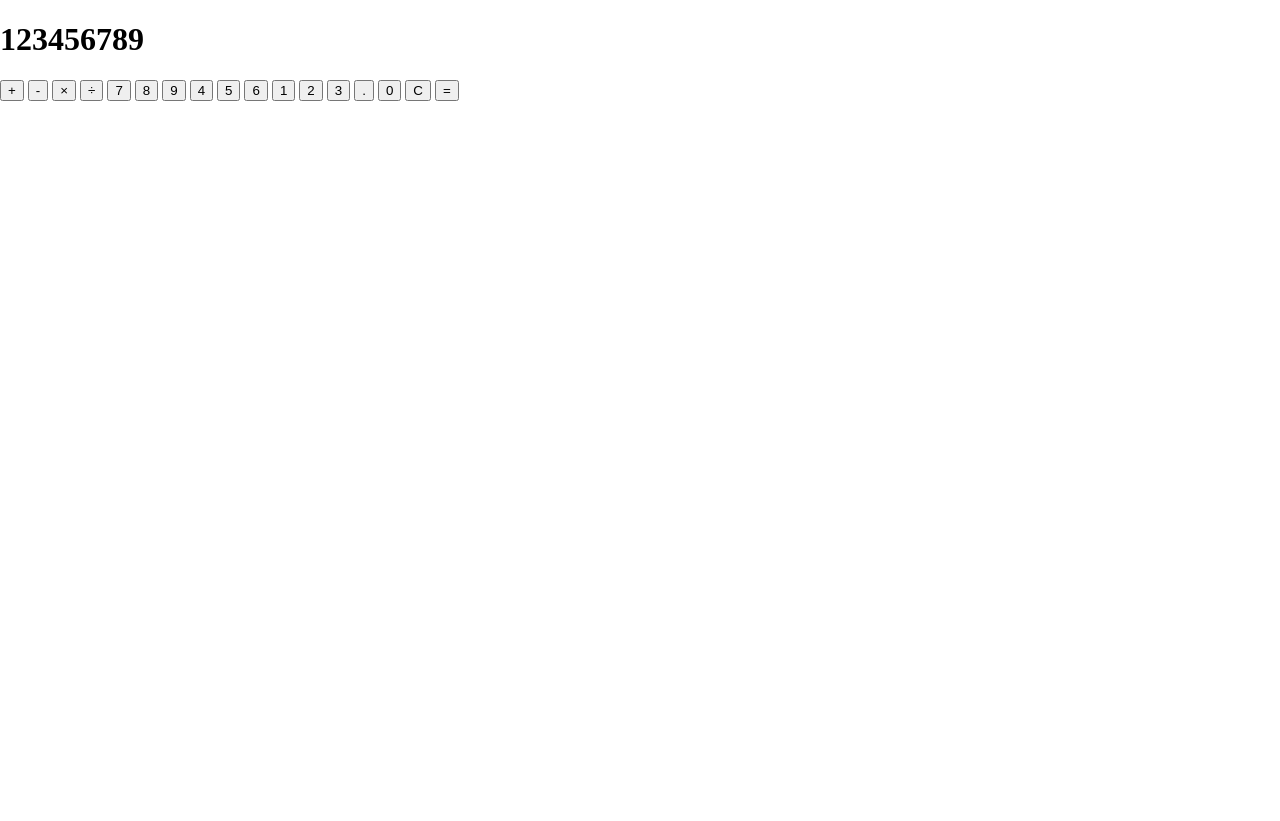
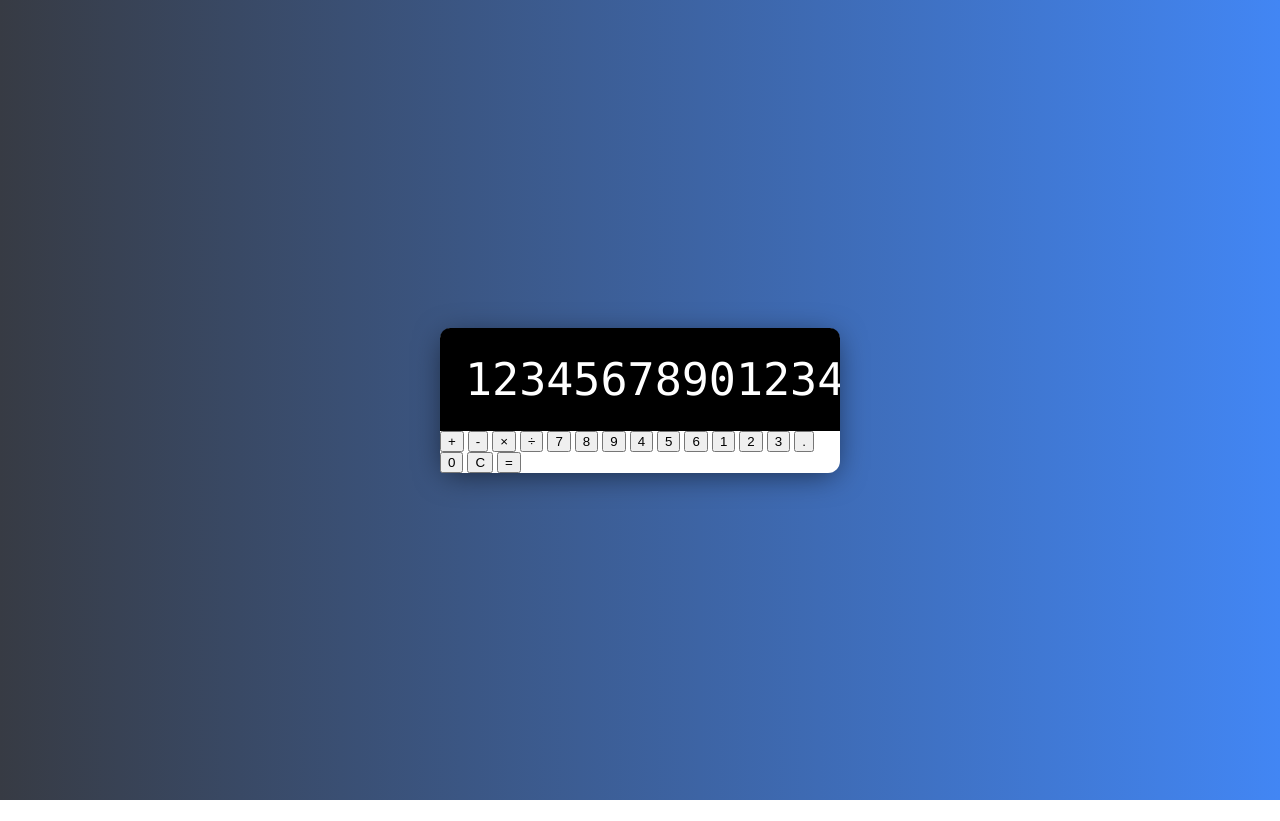
Before and after one commit to AnjaSiewert/calculator, a plain HTML site: page index.html in a window 1280 px wide. After the commit the page ends 800 px from the top, so only its background shows below. Drawn offline with Linux system fonts and the light colour scheme.

Commit message:
add styling for calculator

```diff
--- a/index.html
+++ b/index.html
@@ -11,7 +11,7 @@
     <div class="calculator">
         <!-- Display -->
         <div class="calculator-display">
-            <h1>123456789</h1>
+            <h1>1234567890123456789048385934857</h1>
         </div>
         <!-- Buttons -->
         <div class="calculator-buttons">
--- a/styles.css
+++ b/styles.css
@@ -5,4 +5,34 @@
 body {
     margin: 0;
     min-height: 100vh;
+    display: flex;
+    justify-content: center;
+    align-items: center;
+    background: linear-gradient(to right, #373b44, #4286f4);
 }
+
+.calculator {
+    background: white;
+    width: 400px;
+    border-radius: 12px;
+    box-shadow: 0 5px 30px -5px rgba(0, 0, 0, 0.6);
+}
+
+.calculator-display {
+    background: black;
+    color: white;
+    margin: 0;
+    display: flex;
+    align-items: center;
+    justify-content: flex-end;
+    border-radius: 10px 10px 0 0;
+}
+
+.calculator-display h1 {
+    margin: 0;
+    padding: 25px;
+    font-size: 45px;
+    font-family: 'Lucida Console', sans-serif;
+    font-weight: 200;
+    overflow-x: auto;
+};
```
